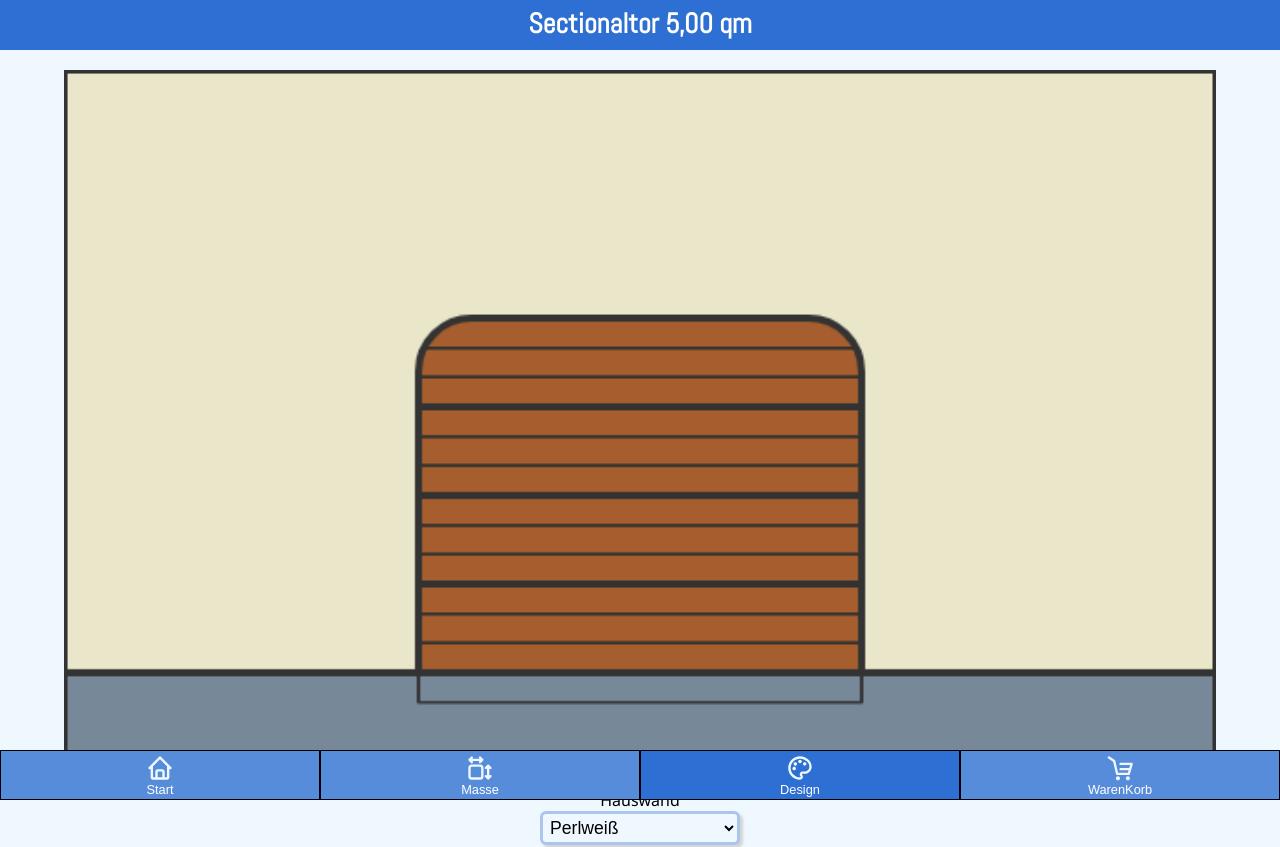
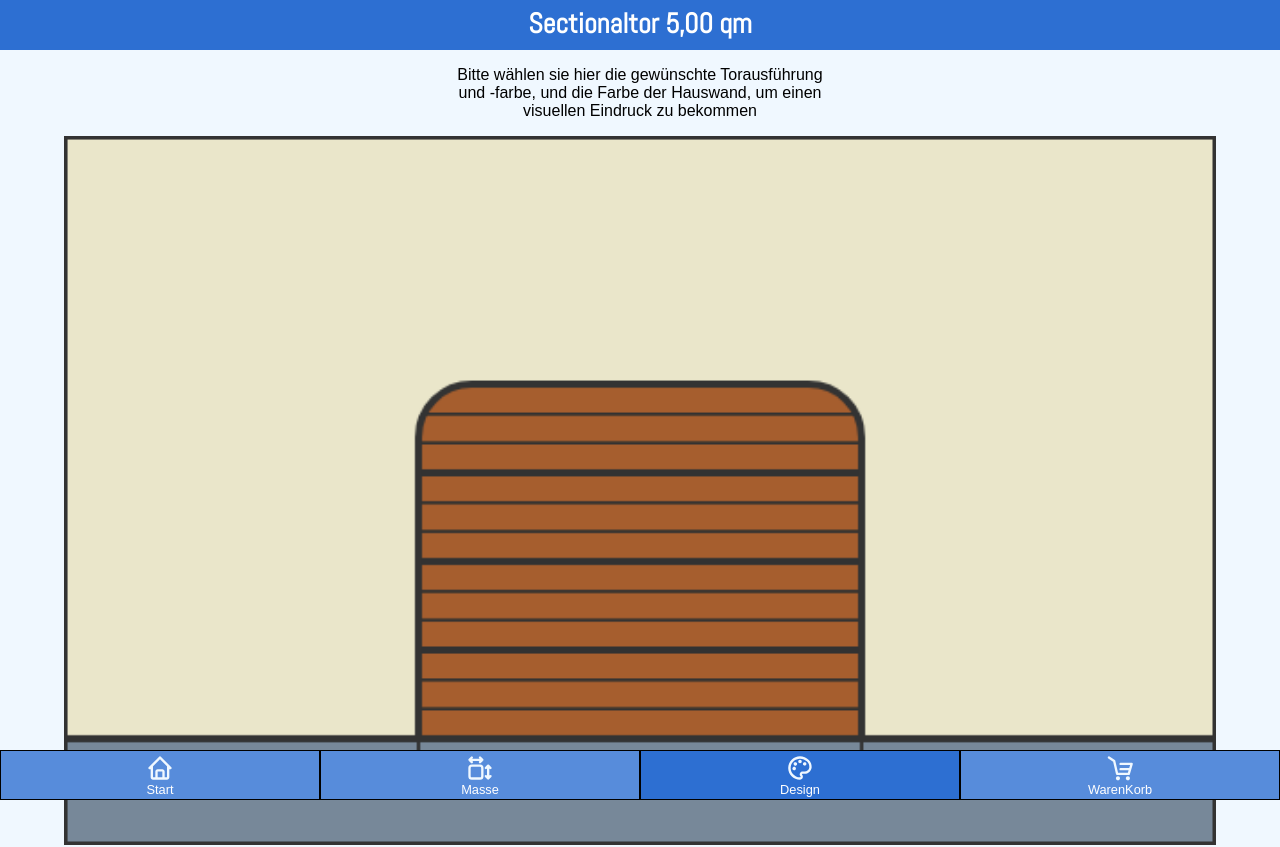
Before and after one commit to FrankOelsch/capstone-project, a React (Create React App) app: page /design in a window 1280 px wide. Shown: the top 847 px of the page. Built offline with nearby package versions, Linux system fonts and the light colour scheme.

Commit message:
further ui/ux

```diff
--- a/src/pages/Cart.js
+++ b/src/pages/Cart.js
@@ -207,10 +207,10 @@ export default function Cart() {
       <Header text={"Warenkorb"} />
       <Container>
         <StyledTopP>
-          Hier sehen sie den automatisch konfigurierten
-          <br /> Tor-Artikel entsprechend den Eingaben auf den <br />
-          vorherigen Seiten. <br />
-          Zusätzliche Artikel können zufügen werden.
+          Hier sehen sie den automatisch konfigurierten Tor-
+          <br /> Artikel entsprechend den Eingaben auf den vorherigen
+          <br />
+          Seiten. Zusätzliche Artikel können zufügen werden.
         </StyledTopP>
 
         <StyledSection>
@@ -285,7 +285,7 @@ export default function Cart() {
   );
 }
 
-const Container = styled.div`
+const Container = styled.main`
   height: 100%;
   min-height: 100vh;
   padding: 54px 0;
--- a/src/pages/Design.js
+++ b/src/pages/Design.js
@@ -37,7 +37,12 @@ export default function Design() {
 
     switch (e.target.id) {
       case "material":
+        if (value === "Holz") {
+          console.log(value);
+          setConfig({ ...config, material: value, doorColor: "#A65E2E" }); // Orangebraun
+        } else {
           setConfig({ ...config, material: value });
+        }
         break;
       case "design":
         setConfig({ ...config, design: value });
@@ -202,6 +207,13 @@ export default function Design() {
     <>
       <Header text={configForSave.system + " " + qm + " qm"} />
       <Container>
+        <StyledTopP>
+          Bitte wählen sie hier die gewünschte Torausführung
+          <br />
+          und -farbe, und die Farbe der Hauswand, um einen <br />
+          visuellen Eindruck zu bekommen
+        </StyledTopP>
+
         <StyledCanvas id="canvas" ref={canvasRef} width={650} height={400}>
           Your browser does not support the HTML5 canvas tag.
         </StyledCanvas>
@@ -242,6 +254,8 @@ export default function Design() {
             </>
           )}
 
+          {config.material === "Holz" || (
+            <>
               <StyledLabel htmlFor="doorColor">Tor-Farbe</StyledLabel>
               <Select
                 id="doorColor"
@@ -249,6 +263,8 @@ export default function Design() {
                 value={config.doorColor}
                 options={RalColorsLimited}
               />
+            </>
+          )}
 
           <StyledButton type="submit">Anwenden</StyledButton>
         </form>
@@ -258,7 +274,7 @@ export default function Design() {
   );
 }
 
-const Container = styled.div`
+const Container = styled.main`
   height: 100%;
   min-height: 100vh;
   padding: 60px 0;
@@ -302,3 +318,9 @@ const StyledButton = styled.button`
     border-color: hsl(216, 65%, 50%);
   }
 `;
+
+const StyledTopP = styled.p`
+  font-family: Arial, Helvetica, sans-serif;
+  font-size: 1em;
+  margin: 6px 0;
+`;
--- a/src/pages/Measure.js
+++ b/src/pages/Measure.js
@@ -286,6 +286,13 @@ export default function Measure() {
     <>
       <Header text={configForSave.system + " " + qm + " qm"} />
       <Container>
+        <StyledTopP>
+          Bitte geben sie hier Höhe, Breite und optional
+          <br />
+          den Radius der Toröffnung ein, um die Torfläche <br />
+          zu berechnen und darzustellen.
+        </StyledTopP>
+
         <StyledCanvas id="canvas" ref={canvasRef} width={650} height={400}>
           Your browser does not support the HTML5 canvas tag.
         </StyledCanvas>
@@ -346,7 +353,7 @@ export default function Measure() {
   );
 }
 
-const Container = styled.div`
+const Container = styled.main`
   height: 100%;
   min-height: 100vh;
   padding: 60px 0;
@@ -390,3 +397,9 @@ const StyledButton = styled.button`
     border-color: hsl(216, 65%, 50%);
   }
 `;
+
+const StyledTopP = styled.p`
+  font-family: Arial, Helvetica, sans-serif;
+  font-size: 1em;
+  margin: 6px 0;
+`;
```
Lines whose indentation alone changed are shown as unchanged.
